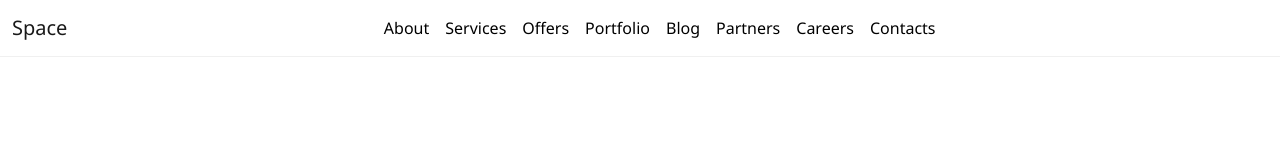
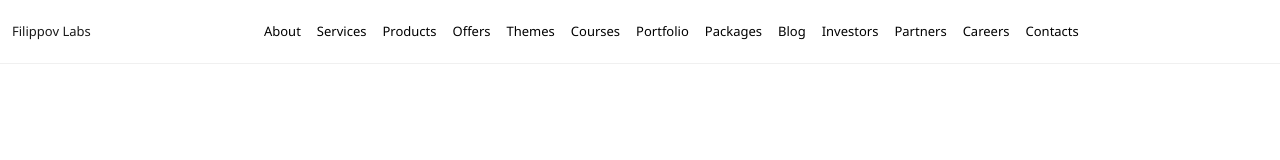
Before and after one commit to alexfilippovindex/alexfilippovindex.github.io, a plain HTML site: page index.html in a window 1280 px wide. Drawn offline with nearby package versions, Linux system fonts and the light colour scheme.

Commit message:
Add files via upload

```diff
--- a/index.html
+++ b/index.html
@@ -16,6 +16,7 @@
   <body>
     <nav class="navbar navbar-expand-lg">
       <div class="container-fluid">
+        <a class="navbar-brand" href="#">Filippov Labs</a>
         <button
           class="navbar-toggler"
           type="button"
@@ -28,25 +29,16 @@
             alt=""
           />
         </button>
-        <a class="navbar-brand" href="#">
-          Space
-        </a>
 
-        <a href="./search.html" class="navbar-toggler">
-          <img
-            src="./images/icons/search_FILL0_wght400_GRAD0_opsz24.svg"
-            alt=""
-          />
-        </a>
 
         <div
-          class="offcanvas offcanvas-start offcanvas-menu"
+          class="offcanvas offcanvas-end offcanvas-menu"
           tabindex="-1"
           id="offcanvasNavbar2"
           aria-labelledby="offcanvasNavbar2Label"
         >
           <div class="offcanvas-header">
-            Space
+            Filippov Labs
 
             <img
               src="./images/icons/close_FILL0_wght400_GRAD0_opsz24.svg"
@@ -63,13 +55,28 @@
                 <a class="nav-link" href="#">Services</a>
               </li>
               <li class="nav-item">
+                <a class="nav-link" href="#">Products</a>
+              </li>
+              <li class="nav-item">
                 <a class="nav-link" href="#">Offers</a>
+              </li>
+              <li class="nav-item">
+                <a class="nav-link" href="#">Themes</a>
+              </li>
+              <li class="nav-item">
+                <a class="nav-link" href="#">Courses</a>
               </li>
               <li class="nav-item">
                 <a class="nav-link" href="#">Portfolio</a>
               </li>
               <li class="nav-item">
+                <a class="nav-link" href="#">Packages</a>
+              </li>
+              <li class="nav-item">
                 <a class="nav-link" href="#">Blog</a>
+              </li>
+              <li class="nav-item">
+                <a class="nav-link" href="#">Investors</a>
               </li>
               <li class="nav-item">
                 <a class="nav-link" href="#">Partners</a>
@@ -77,6 +84,7 @@
               <li class="nav-item">
                 <a class="nav-link" href="#">Careers</a>
               </li>
+
               <li class="nav-item">
                 <a class="nav-link" href="#">Contacts</a>
               </li>
--- a/style.css
+++ b/style.css
@@ -7,6 +7,7 @@
 .nav-link {
   font-weight: 400;
   color: #000;
+  font-size: 13px;
 }
 
 .navbar-toggler {
@@ -19,7 +20,7 @@
 }
 
 .offcanvas-menu {
-  width: 70% !important;
+  width: 100% !important;
 }
 
 nav {
@@ -28,8 +29,13 @@ nav {
 
 .navbar-brand {
   margin: 0px;
+  font-size: 13px;
 }
 
 .offcanvas-header {
-  height: 57px;
+  border-bottom: 1px solid #F0F0F0;
 }
+
+.offcanvas-header, .navbar {
+  height: 64px;
+}
```
